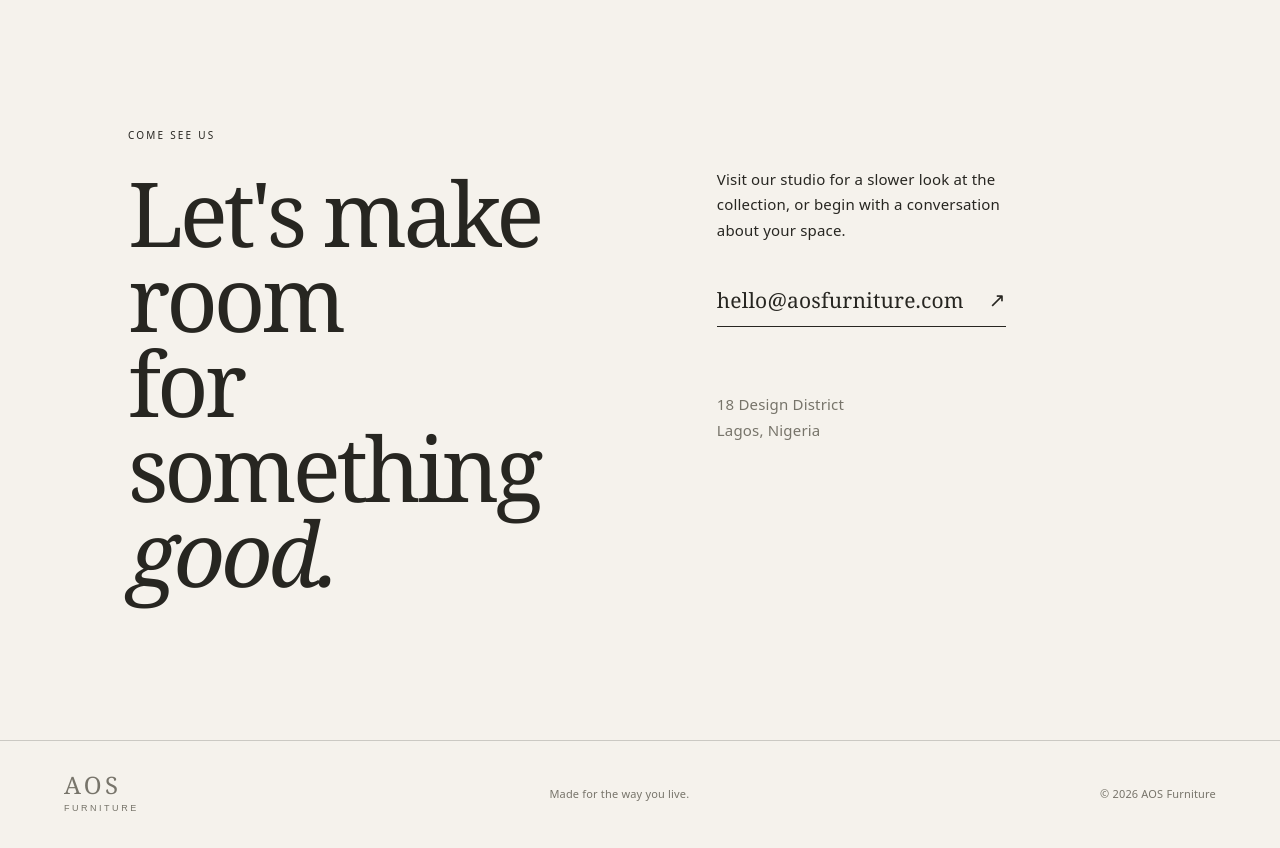
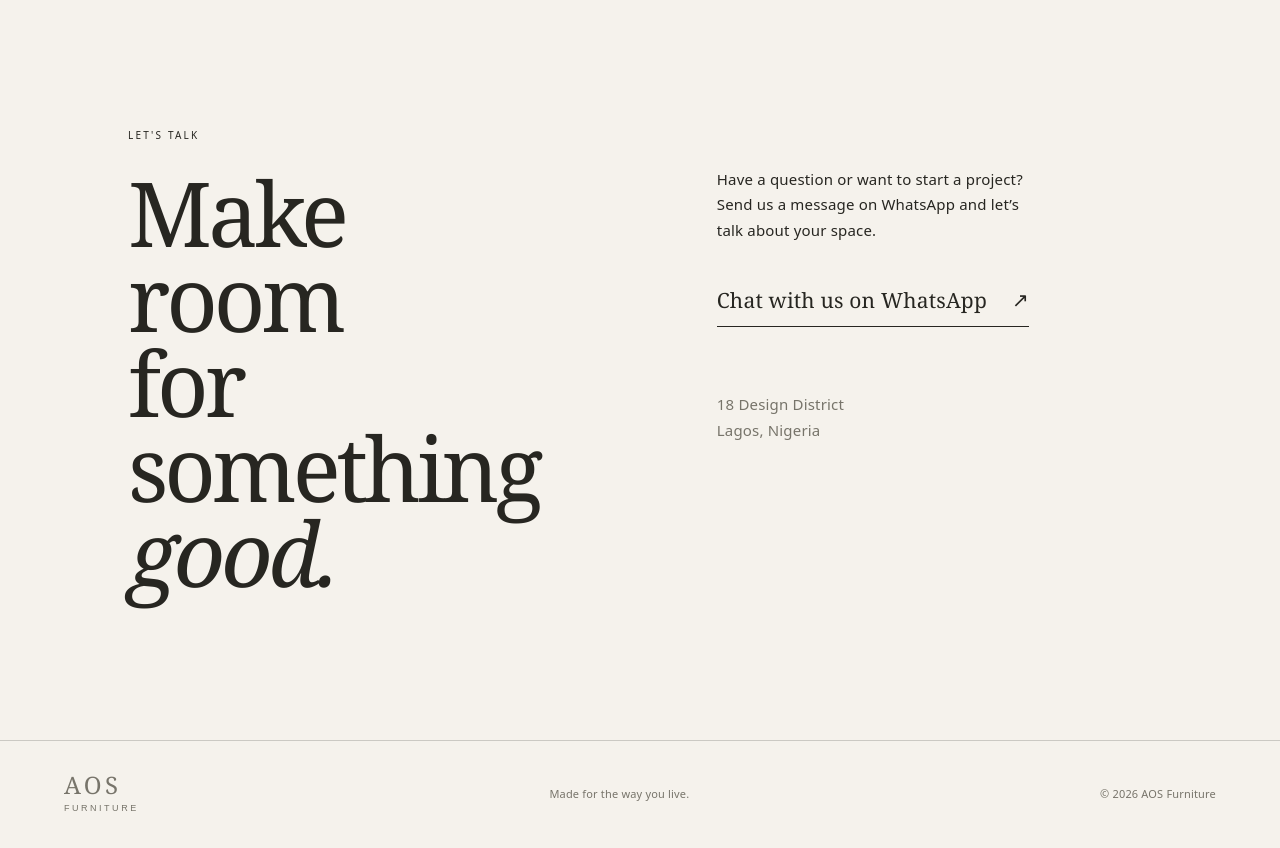
Before and after one commit to phixzas/AOS_Furniture, a React (Vite) app: page / in a window 1280 px wide. Shown: the part 3700-4548 px from the top of the page. Built offline with nearby package versions, Linux system fonts and the light colour scheme.

Commit message:
Connect contact links to WhatsApp

```diff
--- a/src/App.jsx
+++ b/src/App.jsx
@@ -7,6 +7,8 @@ const defaultGallery = [
   { id: 'dining', src: 'https://images.unsplash.com/photo-1618220179428-22790b461013?auto=format&fit=crop&w=1000&q=85', alt: 'Refined dining space' },
   { id: 'detail', src: 'https://images.unsplash.com/photo-1617104678098-de229db51175?auto=format&fit=crop&w=1000&q=85', alt: 'Textured designer chair' },
 ]
+
+const whatsappLink = 'https://wa.me/2348144293899'
 
 function App() {
   const isAdminRoute = window.location.pathname === '/admin'
@@ -95,14 +97,14 @@ function PublicSite({ logo, gallery }) {
         <a className="brand" href="#top" aria-label="AOS Furniture home">
           {logo ? <img src={logo} alt="AOS Furniture logo" /> : <><span>AOS</span><small>FURNITURE</small></>}
         </a>
-        <nav className="links reference-links" aria-label="Main navigation"><a className="active" href="#top">Home</a><a href="#story">About</a><a href="#collection">Services</a><a href="#collection">Gallery</a><a href="#story">Masterclass</a><a href="#collection">Shop</a><a href="#contact">Contact</a></nav>
+        <nav className="links reference-links" aria-label="Main navigation"><a className="active" href="#top">Home</a><a href="#story">About</a><a href="#collection">Services</a><a href="#collection">Gallery</a><a href="#story">Masterclass</a><a href="#collection">Shop</a><a href={whatsappLink} target="_blank" rel="noreferrer">Contact</a></nav>
       </header>
       <main id="top">
           <section className="hero" style={{ backgroundImage: `linear-gradient(90deg, rgba(24, 24, 20, .72), rgba(24, 24, 20, .08)), url(${gallery[0]?.src || defaultGallery[0].src})` }}><div className="hero-copy"><p className="eyebrow light">Furniture for living beautifully</p><h1>Rooms that feel<br /><em>like you.</em></h1><p className="hero-text">Thoughtful pieces, honest materials, and a softer way to live. Designed in small batches for the places you call home.</p><a className="circle-link" href="#collection">Explore collection <span>↘</span></a></div><div className="hero-note">EST. 2012 <i /> DESIGNED FOR SLOW LIVING</div></section>
           <section className="intro-band" id="story"><p className="eyebrow">The AOS approach</p><h2>Furniture with a point of view.<br /><span>Made to become part of your story.</span></h2><p>We believe a well-made room changes the way a day feels. Our collection balances warm tactility with quiet, considered forms that let life take center stage.</p></section>
           <section className="collection" id="collection"><div className="section-heading"><div><p className="eyebrow">The collection</p><h2>Objects of <em>comfort.</em></h2></div><a href="#contact">View all pieces <span>↗</span></a></div><div className="gallery-grid">{gallery.slice(1).map((image, index) => <article className={`gallery-item item-${index + 1}`} key={image.id}><img src={image.src} alt={image.alt} /><div className="image-caption"><span>{['Lounge / 01', 'Dining / 02', 'Accent / 03'][index] || 'Living / 04'}</span><span>↗</span></div></article>)}</div></section>
           <section className="quote"><p>“The best rooms are<br /><em>felt</em> before they are seen.”</p><span>— AOS design notes</span></section>
-          <section className="contact" id="contact"><div><p className="eyebrow">Come see us</p><h2>Let's make room<br />for something <em>good.</em></h2></div><div className="contact-detail"><p>Visit our studio for a slower look at the collection, or begin with a conversation about your space.</p><a className="text-link" href="mailto:hello@aosfurniture.com">hello@aosfurniture.com <span>↗</span></a><p className="address">18 Design District<br />Lagos, Nigeria</p></div></section>
+          <section className="contact" id="contact"><div><p className="eyebrow">Let's talk</p><h2>Make room<br />for something <em>good.</em></h2></div><div className="contact-detail"><p>Have a question or want to start a project? Send us a message on WhatsApp and let’s talk about your space.</p><a className="text-link" href={whatsappLink} target="_blank" rel="noreferrer">Chat with us on WhatsApp <span>↗</span></a><p className="address">18 Design District<br />Lagos, Nigeria</p></div></section>
       </main>
       <footer><a className="brand" href="#top"><span>AOS</span><small>FURNITURE</small></a><p>Made for the way you live.</p><span>© 2026 AOS Furniture</span></footer>
     </div>
```
